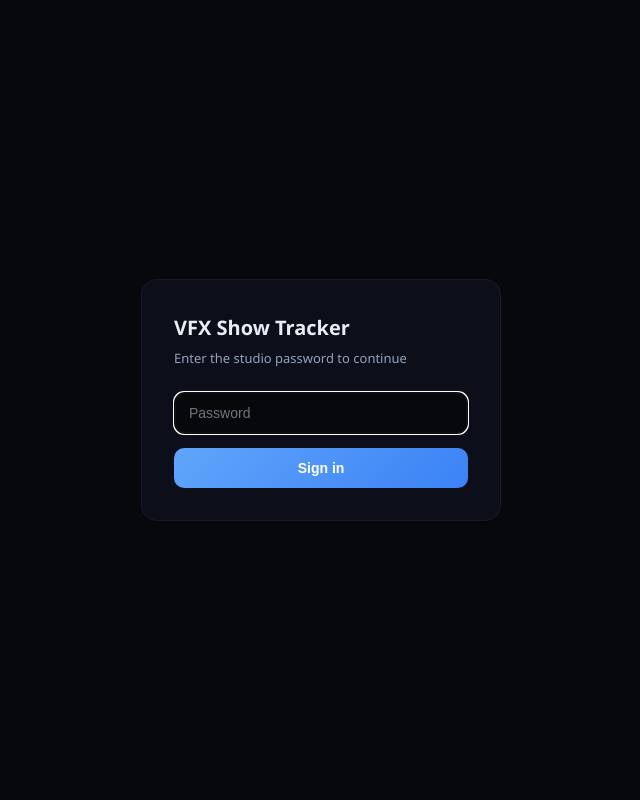
After one commit to Retimetraveller/Show_tracker, a Flask app: page /login in a window 1280 px wide. The commit adds this page. Shown: the whole page, without its empty margins (319-959 px from the left). Run offline with Flask 3, Linux system fonts and the light colour scheme; some libraries are stand-ins or nearby versions.

Commit message:
new updates

```diff
--- a/app.py
+++ b/app.py
@@ -4,7 +4,7 @@ import io
 import re
 import json
 import uuid
-from flask import Flask, render_template, request, jsonify, redirect, url_for, send_file, send_from_directory
+from flask import Flask, render_template, request, jsonify, redirect, url_for, send_file, send_from_directory, session
 from flask_sqlalchemy import SQLAlchemy
 from sqlalchemy import UniqueConstraint
 from datetime import datetime, timedelta
@@ -13,20 +13,47 @@ from werkzeug.utils import secure_filename
 # ==================== CREATE FLASK APP ====================
 app = Flask(__name__)
 
-# ==================== DISABLE CACHING ====================
+# ==================== CACHING ====================
+# Previously this disabled caching for EVERY response, including static
+# CSS/JS/images under /static/ -- so the browser re-downloaded the full
+# stylesheet and every uploaded thumbnail on every single page navigation.
+# That's a direct hit on "make it faster". Data endpoints (pages, /api/*)
+# still get no-store so shot/show data is always fresh; static assets now
+# get a real cache lifetime with a hash-friendly revalidation setup.
 @app.after_request
 def add_header(response):
-    response.headers['Cache-Control'] = 'no-store, no-cache, must-revalidate, max-age=0'
-    response.headers['Pragma'] = 'no-cache'
-    response.headers['Expires'] = '-1'
+    if request.path.startswith('/static/'):
+        response.headers['Cache-Control'] = 'public, max-age=3600'
+    else:
+        response.headers['Cache-Control'] = 'no-store, no-cache, must-revalidate, max-age=0'
+        response.headers['Pragma'] = 'no-cache'
+        response.headers['Expires'] = '-1'
     return response
 
 # ==================== DATABASE CONFIG ====================
+# IS_PRODUCTION controls whether we allow a silent SQLite fallback.
+# On Render, RENDER is always set in the environment. Locally it isn't,
+# so local dev without DATABASE_URL still works against SQLite.
+IS_PRODUCTION = bool(os.environ.get('RENDER'))
+
 DATABASE_URL = os.environ.get('DATABASE_URL')
 if DATABASE_URL:
     if DATABASE_URL.startswith('postgres://'):
         DATABASE_URL = DATABASE_URL.replace('postgres://', 'postgresql://', 1)
     app.config['SQLALCHEMY_DATABASE_URI'] = DATABASE_URL
+elif IS_PRODUCTION:
+    # Refuse to boot with a silent SQLite fallback in production. A prior
+    # version of this app fell back to a local SQLite file whenever
+    # DATABASE_URL was missing/misconfigured -- on Render's ephemeral disk
+    # that file is wiped on every deploy/restart, which is why shots
+    # appeared to "reset". Failing loudly here is intentional: it is much
+    # easier to notice a crashed deploy than data that silently vanished.
+    raise RuntimeError(
+        "DATABASE_URL is not set. Refusing to start in production with a "
+        "SQLite fallback, since that database does not persist across "
+        "deploys/restarts on Render. Set DATABASE_URL in the Render "
+        "dashboard to your Neon connection string."
+    )
 else:
     BASE_DIR = os.path.dirname(os.path.abspath(__file__))
     DATA_DIR = os.path.join(BASE_DIR, 'data')
@@ -34,7 +61,32 @@ else:
     app.config['SQLALCHEMY_DATABASE_URI'] = f'sqlite:///{os.path.join(DATA_DIR, "shows.db").replace(chr(92), "/")}'
 
 app.config['SQLALCHEMY_TRACK_MODIFICATIONS'] = False
-app.config['SECRET_KEY'] = os.environ.get('SECRET_KEY', 'vfx-tracker-secret-key-2026')
+
+# Connection pool settings: Neon's free tier suspends its compute after a
+# period of idle activity and closes connections. Without pool_pre_ping,
+# SQLAlchemy will hand out a dead connection from the pool and the write
+# fails (often surfacing to the user as "save button does nothing").
+# pool_recycle proactively drops connections before Neon can kill them.
+if DATABASE_URL:
+    app.config['SQLALCHEMY_ENGINE_OPTIONS'] = {
+        'pool_pre_ping': True,
+        'pool_recycle': 280,
+    }
+_secret_key = os.environ.get('SECRET_KEY')
+if not _secret_key:
+    if IS_PRODUCTION:
+        raise RuntimeError(
+            "SECRET_KEY is not set. render.yaml generates one automatically "
+            "(generateValue: true) -- if you're seeing this, check the "
+            "Render dashboard Environment tab."
+        )
+    _secret_key = 'dev-only-secret-key'  # local dev convenience only
+app.config['SECRET_KEY'] = _secret_key
+app.config['PERMANENT_SESSION_LIFETIME'] = timedelta(days=14)
+app.config['SESSION_COOKIE_HTTPONLY'] = True
+app.config['SESSION_COOKIE_SAMESITE'] = 'Lax'
+if IS_PRODUCTION:
+    app.config['SESSION_COOKIE_SECURE'] = True  # cookie only sent over HTTPS in production
 
 # File upload config
 UPLOAD_FOLDER = os.path.join(os.path.dirname(os.path.abspath(__file__)), 'static', 'uploads')
@@ -69,7 +121,7 @@ class Show(db.Model):
 class Sequence(db.Model):
     __tablename__ = 'sequences'
     id = db.Column(db.Integer, primary_key=True)
-    show_id = db.Column(db.Integer, db.ForeignKey('shows.id'), nullable=False)
+    show_id = db.Column(db.Integer, db.ForeignKey('shows.id'), nullable=False, index=True)
     name = db.Column(db.String(200), nullable=False)
     description = db.Column(db.Text)
     created_at = db.Column(db.String(50), default=lambda: datetime.now().isoformat())
@@ -77,7 +129,7 @@ class Sequence(db.Model):
 class Artist(db.Model):
     __tablename__ = 'artists'
     id = db.Column(db.Integer, primary_key=True)
-    show_id = db.Column(db.Integer, db.ForeignKey('shows.id'), nullable=False)
+    show_id = db.Column(db.Integer, db.ForeignKey('shows.id'), nullable=False, index=True)
     name = db.Column(db.String(200), nullable=False)
     department = db.Column(db.String(100))
     email = db.Column(db.String(200))
@@ -89,20 +141,20 @@ class Artist(db.Model):
 class Shot(db.Model):
     __tablename__ = 'shots'
     id = db.Column(db.Integer, primary_key=True)
-    show_id = db.Column(db.Integer, db.ForeignKey('shows.id'), nullable=False)
-    sequence_id = db.Column(db.Integer, db.ForeignKey('sequences.id'))
+    show_id = db.Column(db.Integer, db.ForeignKey('shows.id'), nullable=False, index=True)
+    sequence_id = db.Column(db.Integer, db.ForeignKey('sequences.id'), index=True)
     name = db.Column(db.String(200), nullable=False)
     description = db.Column(db.Text)
     shot_type = db.Column(db.String(100))
     frames = db.Column(db.String(50))
     duration = db.Column(db.String(50))
-    status = db.Column(db.String(50), default='Not Started')
+    status = db.Column(db.String(50), default='Not Started', index=True)
     priority = db.Column(db.String(50), default='Normal')
-    assigned_to = db.Column(db.String(200))
+    assigned_to = db.Column(db.String(200), index=True)
     notes = db.Column(db.Text)
     created_at = db.Column(db.String(50), default=lambda: datetime.now().isoformat())
     updated_at = db.Column(db.String(50), default=lambda: datetime.now().isoformat())
-    client_status = db.Column(db.String(50), default='Not Sent')
+    client_status = db.Column(db.String(50), default='Not Sent', index=True)
     client_notes = db.Column(db.Text)
     client_sent_date = db.Column(db.String(50))
     client_approved_date = db.Column(db.String(50))
@@ -117,7 +169,7 @@ class Shot(db.Model):
 class Task(db.Model):
     __tablename__ = 'tasks'
     id = db.Column(db.Integer, primary_key=True)
-    shot_id = db.Column(db.Integer, db.ForeignKey('shots.id'), nullable=False)
+    shot_id = db.Column(db.Integer, db.ForeignKey('shots.id'), nullable=False, index=True)
     name = db.Column(db.String(100), nullable=False)
     status = db.Column(db.String(50), default='Not Started')
     assigned_to = db.Column(db.String(200))
@@ -128,7 +180,7 @@ class Task(db.Model):
 class Playlist(db.Model):
     __tablename__ = 'playlists'
     id = db.Column(db.Integer, primary_key=True)
-    show_id = db.Column(db.Integer, db.ForeignKey('shows.id'), nullable=False)
+    show_id = db.Column(db.Integer, db.ForeignKey('shows.id'), nullable=False, index=True)
     name = db.Column(db.String(200), nullable=False)
     description = db.Column(db.Text)
     shot_ids = db.Column(db.Text)
@@ -137,7 +189,7 @@ class Playlist(db.Model):
 class History(db.Model):
     __tablename__ = 'history'
     id = db.Column(db.Integer, primary_key=True)
-    show_id = db.Column(db.Integer, db.ForeignKey('shows.id'))
+    show_id = db.Column(db.Integer, db.ForeignKey('shows.id'), index=True)
     action = db.Column(db.String(500))
     timestamp = db.Column(db.String(50), default=lambda: datetime.now().isoformat())
 
@@ -230,6 +282,19 @@ def get_client_visible_shots(show_id):
 def allowed_file(filename):
     return '.' in filename and filename.rsplit('.', 1)[1].lower() in ALLOWED_EXTENSIONS
 
+def check_deletion_password(supplied_password):
+    """Returns True if supplied_password matches the configured deletion
+    password. Fails closed: if DELETION_PASSWORD isn't set in production,
+    every delete is rejected rather than silently accepting the old
+    hardcoded default ('default-password-change-me'), which anyone reading
+    the public source could have used to delete any show."""
+    configured = os.environ.get('DELETION_PASSWORD')
+    if not configured:
+        if IS_PRODUCTION:
+            return False
+        configured = 'dev-only-password'  # local dev convenience only
+    return bool(supplied_password) and supplied_password == configured
+
 def get_deadline_status(delivery_date):
     if not delivery_date:
         return {"status": "unknown", "days": 0, "color": "#6b7280", "label": "No deadline"}
@@ -249,6 +314,49 @@ def get_deadline_status(delivery_date):
             return {"status": "good", "days": days, "color": "#4ade80", "label": f"{days}d left"}
     except:
         return {"status": "unknown", "days": 0, "color": "#6b7280", "label": "Invalid date"}
+
+# =============================================================================
+# AUTH - SIMPLE SHARED-PASSWORD GATE
+# =============================================================================
+# Previously the entire site (every page and API route) was open to anyone
+# with the URL -- there was no login, so this adds one shared-password
+# session gate for the whole studio. This is intentionally simple: one
+# password, one session cookie, no per-user accounts, matching how a small
+# single-studio internal tool is actually used.
+
+APP_PASSWORD = os.environ.get('APP_PASSWORD')
+
+def auth_enabled():
+    return bool(APP_PASSWORD)
+
+@app.before_request
+def require_login():
+    if not auth_enabled():
+        return  # no APP_PASSWORD configured -> auth gate is off (e.g. local dev)
+    if request.endpoint in ('login', 'static', 'uploaded_file'):
+        return
+    if request.path == '/health':
+        return
+    if not session.get('authed'):
+        if request.path.startswith('/api/'):
+            return jsonify({"success": False, "error": "Not authenticated"}), 401
+        return redirect(url_for('login'))
+
+@app.route('/login', methods=['GET', 'POST'])
+def login():
+    error = None
+    if request.method == 'POST':
+        if request.form.get('password') == APP_PASSWORD:
+            session['authed'] = True
+            session.permanent = True
+            return redirect(url_for('index'))
+        error = 'Incorrect password'
+    return render_template('login.html', error=error)
+
+@app.route('/logout')
+def logout():
+    session.pop('authed', None)
+    return redirect(url_for('login'))
 
 # =============================================================================
 # ROUTES - MAIN PAGES
@@ -354,16 +462,23 @@ def update_show(show_id):
 def delete_show(show_id):
     data = request.json
     password = data.get('password', '')
-    if password != os.environ.get('DELETION_PASSWORD', 'default-password-change-me'):
+    if not check_deletion_password(password):
         return jsonify({"success": False, "error": "Incorrect password"}), 403
     show = Show.query.get_or_404(show_id)
     name = show.name
+    # Bug fix: this used to run Task.query.filter_by(shot_id=show_id),
+    # which compares a task's shot_id against a *show* id -- two different
+    # id spaces that don't correspond. That left every task belonging to
+    # this show's shots un-deleted (orphaned rows referencing a shot_id
+    # that no longer exists once the shots below are removed).
+    shot_ids = [s.id for s in Shot.query.filter_by(show_id=show_id).with_entities(Shot.id).all()]
+    if shot_ids:
+        Task.query.filter(Task.shot_id.in_(shot_ids)).delete(synchronize_session=False)
     Shot.query.filter_by(show_id=show_id).delete()
     Sequence.query.filter_by(show_id=show_id).delete()
     Artist.query.filter_by(show_id=show_id).delete()
     History.query.filter_by(show_id=show_id).delete()
     Playlist.query.filter_by(show_id=show_id).delete()
-    Task.query.filter_by(shot_id=show_id).delete()
     db.session.delete(show)
     db.session.commit()
     return jsonify({"success": True})
@@ -415,7 +530,7 @@ def update_sequence(seq_id):
 def delete_sequence(seq_id):
     data = request.json
     password = data.get('password', '')
-    if password != os.environ.get('DELETION_PASSWORD', 'default-password-change-me'):
+    if not check_deletion_password(password):
         return jsonify({"success": False, "error": "Incorrect password"}), 403
     seq = Sequence.query.get_or_404(seq_id)
     show_id = seq.show_id
@@ -469,7 +584,7 @@ def update_artist(artist_id):
 def delete_artist(artist_id):
     data = request.json
     password = data.get('password', '')
-    if password != os.environ.get('DELETION_PASSWORD', 'default-password-change-me'):
+    if not check_deletion_password(password):
         return jsonify({"success": False, "error": "Incorrect password"}), 403
     artist = Artist.query.get_or_404(artist_id)
     show_id = artist.show_id
@@ -606,7 +721,7 @@ def update_shot(shot_id):
 def delete_shot(shot_id):
     data = request.json
     password = data.get('password', '')
-    if password != os.environ.get('DELETION_PASSWORD', 'default-password-change-me'):
+    if not check_deletion_password(password):
         return jsonify({"success": False, "error": "Incorrect password"}), 403
     shot = Shot.query.get_or_404(shot_id)
     show_id = shot.show_id
@@ -622,7 +737,7 @@ def bulk_delete_shots():
     data = request.json
     shot_ids = data.get('shot_ids', [])
     password = data.get('password', '')
-    if password != os.environ.get('DELETION_PASSWORD', 'default-password-change-me'):
+    if not check_deletion_password(password):
         return jsonify({"success": False, "error": "Incorrect password"}), 403
     if not shot_ids:
         return jsonify({"success": False, "error": "No shots selected"}), 400
@@ -781,6 +896,22 @@ def get_kanban(show_id):
 
     shots = query.all()
 
+    # Previously this ran 2 extra queries per shot (Task.query.filter_by
+    # .count() x2), so a 200-shot board fired 400+ queries against Neon on
+    # every kanban load -- the main reason this page felt slow. Instead,
+    # pull all task counts for these shots in two aggregate queries total.
+    shot_ids = [s.id for s in shots]
+    task_counts = {}
+    done_counts = {}
+    if shot_ids:
+        from sqlalchemy import func
+        for shot_id, cnt in db.session.query(Task.shot_id, func.count(Task.id)) \
+                .filter(Task.shot_id.in_(shot_ids)).group_by(Task.shot_id).all():
+            task_counts[shot_id] = cnt
+        for shot_id, cnt in db.session.query(Task.shot_id, func.count(Task.id)) \
+                .filter(Task.shot_id.in_(shot_ids), Task.status == 'Done').group_by(Task.shot_id).all():
+            done_counts[shot_id] = cnt
+
     columns = {}
     for status in STATUSES:
         columns[status] = []
@@ -803,8 +934,8 @@ def get_kanban(show_id):
                 "used_days": shot.used_days,
                 "deadline": shot.deadline,
                 "deadline_status": deadline_info,
-                "task_count": Task.query.filter_by(shot_id=shot.id).count(),
-                "tasks_done": Task.query.filter_by(shot_id=shot.id, status='Done').count()
+                "task_count": task_counts.get(shot.id, 0),
+                "tasks_done": done_counts.get(shot.id, 0)
             })
 
     return jsonify(columns)
@@ -887,7 +1018,7 @@ def update_playlist(playlist_id):
 def delete_playlist(playlist_id):
     data = request.json
     password = data.get('password', '')
-    if password != os.environ.get('DELETION_PASSWORD', 'default-password-change-me'):
+    if not check_deletion_password(password):
         return jsonify({"success": False, "error": "Incorrect password"}), 403
     playlist = Playlist.query.get_or_404(playlist_id)
     db.session.delete(playlist)
@@ -998,6 +1129,25 @@ def debug_db():
     except Exception as e:
         return jsonify({"error": str(e)}), 500
 
+@app.route('/health')
+def health():
+    """Reports which database engine/host the app is actually connected
+    to, and basic row counts. Use this to verify Render is pointed at
+    Neon and not an empty fallback DB after any deploy."""
+    try:
+        engine_url = db.engine.url
+        db.session.execute(db.text('SELECT 1'))
+        return jsonify({
+            "status": "ok",
+            "db_driver": engine_url.drivername,
+            "db_host": engine_url.host or "local-file",
+            "db_name": engine_url.database,
+            "shows_count": Show.query.count(),
+            "shots_count": Shot.query.count(),
+        })
+    except Exception as e:
+        return jsonify({"status": "error", "error": str(e)}), 500
+
 # =============================================================================
 # INIT - CREATE TABLES ON STARTUP
 # =============================================================================
--- /dev/null
+++ b/templates/login.html
@@ -0,0 +1,78 @@
+<!DOCTYPE html>
+<html lang="en">
+<head>
+<meta charset="UTF-8">
+<meta name="viewport" content="width=device-width, initial-scale=1.0">
+<title>VFX Tracker - Login</title>
+<link rel="stylesheet" href="{{ url_for('static', filename='css/style.css') }}">
+<style>
+    .login-wrap {
+        min-height: 100vh;
+        display: flex;
+        align-items: center;
+        justify-content: center;
+        background: var(--bg);
+        padding: 20px;
+    }
+    .login-card {
+        width: 100%;
+        max-width: 360px;
+        background: var(--surface);
+        border: 1px solid var(--border);
+        border-radius: var(--radius);
+        padding: 32px;
+        backdrop-filter: blur(20px);
+    }
+    .login-card h1 {
+        color: var(--text);
+        font-size: 20px;
+        margin: 0 0 4px;
+    }
+    .login-card p.sub {
+        color: var(--text2, #9aa4b8);
+        font-size: 13px;
+        margin: 0 0 24px;
+    }
+    .login-card input[type="password"] {
+        width: 100%;
+        box-sizing: border-box;
+        padding: 12px 14px;
+        background: var(--bg);
+        border: 1px solid var(--border);
+        border-radius: var(--radius-sm);
+        color: var(--text);
+        font-size: 14px;
+        margin-bottom: 14px;
+    }
+    .login-card button {
+        width: 100%;
+        padding: 12px;
+        border: none;
+        border-radius: var(--radius-sm);
+        background: linear-gradient(135deg, var(--accent), var(--accent-dark));
+        color: #fff;
+        font-weight: 600;
+        font-size: 14px;
+        cursor: pointer;
+    }
+    .login-error {
+        color: #f87171;
+        font-size: 13px;
+        margin: 0 0 14px;
+    }
+</style>
+</head>
+<body>
+<div class="login-wrap">
+    <div class="login-card">
+        <h1>VFX Show Tracker</h1>
+        <p class="sub">Enter the studio password to continue</p>
+        {% if error %}<p class="login-error">{{ error }}</p>{% endif %}
+        <form method="POST" action="{{ url_for('login') }}">
+            <input type="password" name="password" placeholder="Password" autofocus required>
+            <button type="submit">Sign in</button>
+        </form>
+    </div>
+</div>
+</body>
+</html>
```
Also changed, not shown: migrate/add_indexes.py (added, +60 -0 lines), render.yaml (+18 -8 lines), templates/index.html (+104 -39 lines).
